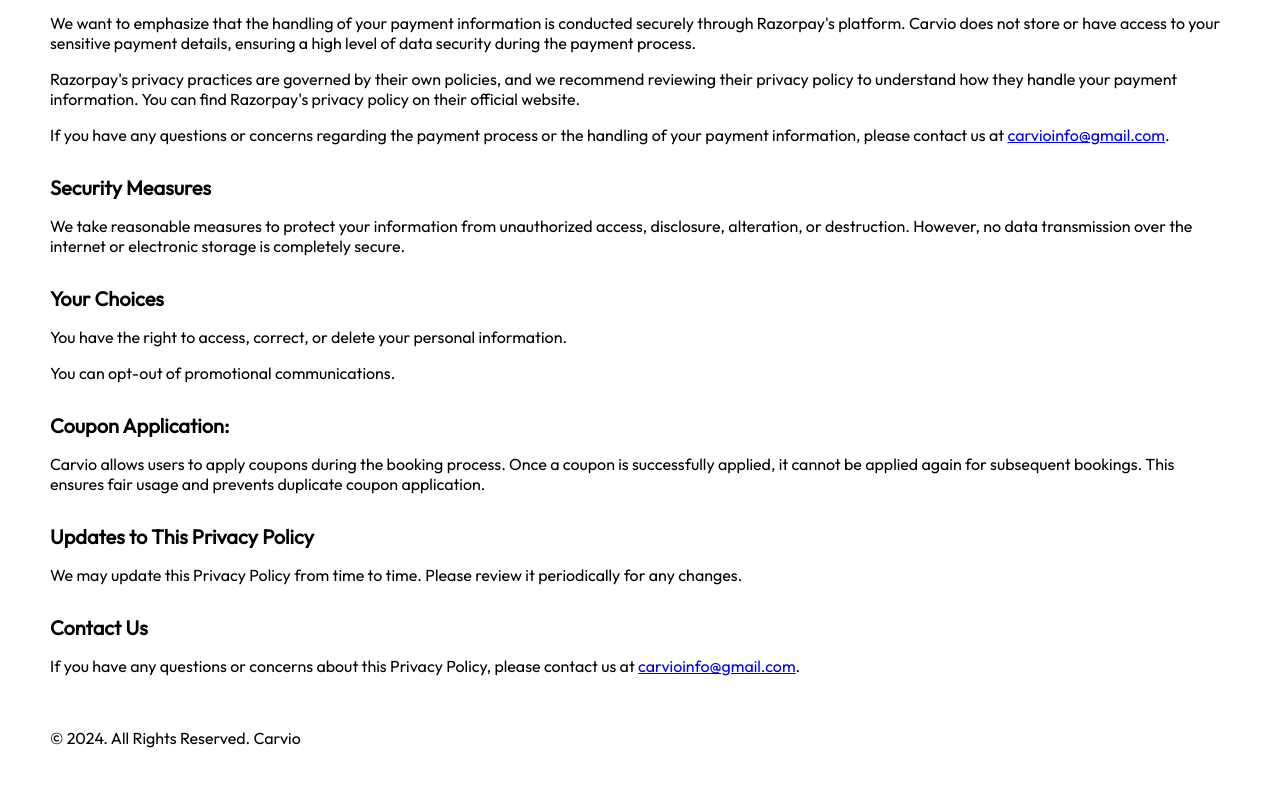
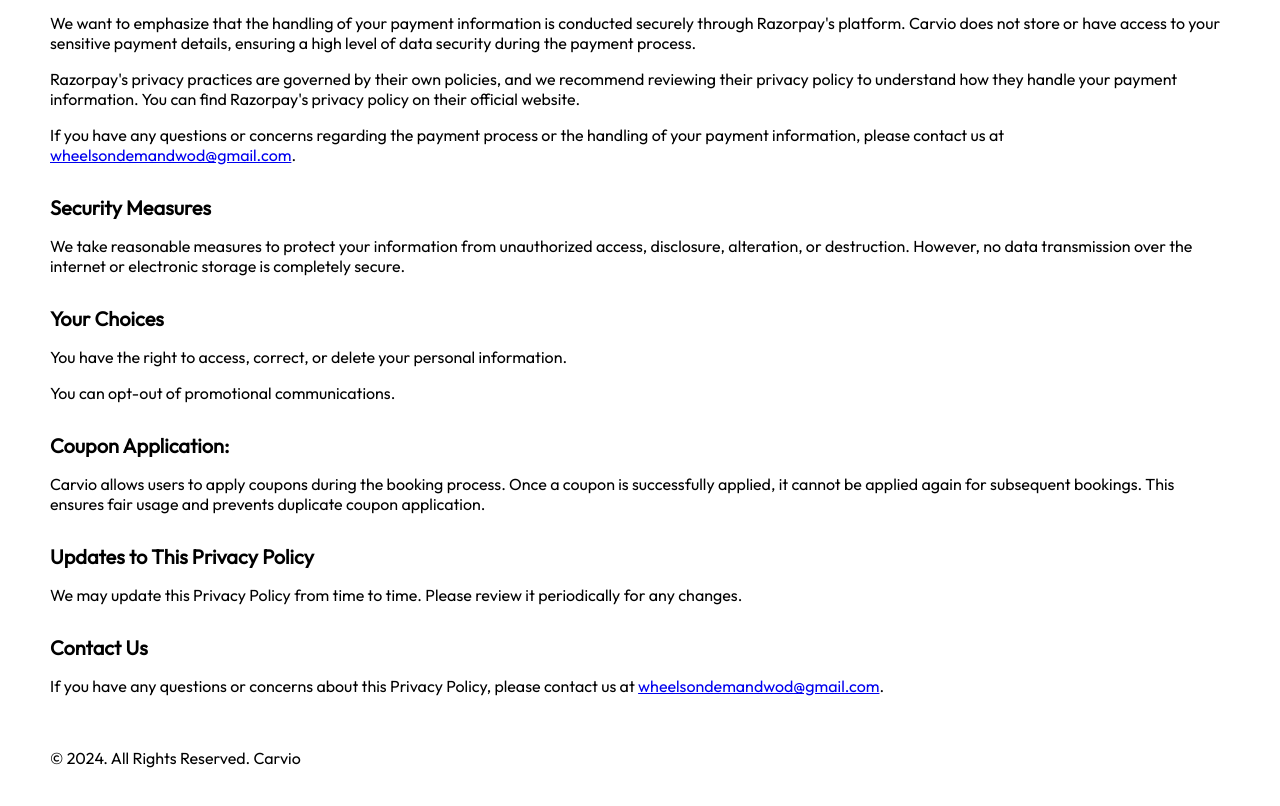
Before and after one commit to Ismailvk/carvio_privacy_policy, a plain HTML site: page index.html in a window 1280 px wide. Shown: the part 1054-1860 px from the top of the page. Drawn offline with Linux system fonts and the light colour scheme.

Commit message:
Update index.html
updated

```diff
--- a/index.html
+++ b/index.html
@@ -57,7 +57,7 @@
       to understand how they handle your payment information. You can find Razorpay's privacy policy on their official
       website.</p>
     <p>If you have any questions or concerns regarding the payment process or the handling of your payment information,
-      please contact us at <a href="mailto:wheelsondemandwod@gmail.com">carvioinfo@gmail.com</a>.</p>
+      please contact us at <a href="mailto:wheelsondemandwod@gmail.com">wheelsondemandwod@gmail.com</a>.</p>
 
     <div class="sub-heading">Security Measures</div>
     <p>We take reasonable measures to protect your information from unauthorized access, disclosure, alteration, or
@@ -77,7 +77,7 @@
 
     <div class="sub-heading">Contact Us</div>
     <p>If you have any questions or concerns about this Privacy Policy, please contact us at <a
-        href="mailto:wheelsondemandwod@gmail.com">carvioinfo@gmail.com</a>.</p>
+        href="mailto:wheelsondemandwod@gmail.com">wheelsondemandwod@gmail.com</a>.</p>
 
     <br>
     <p>© 2024. All Rights Reserved. Carvio</p>
```
